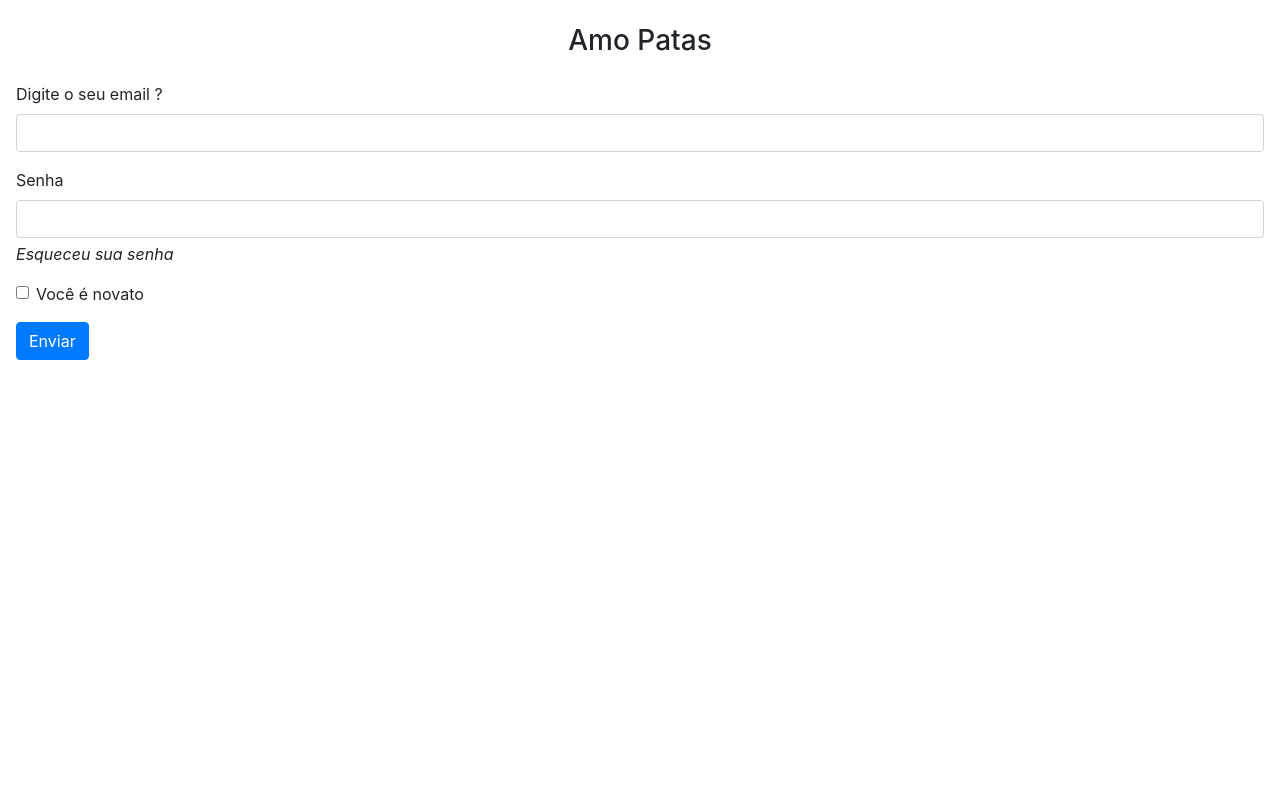
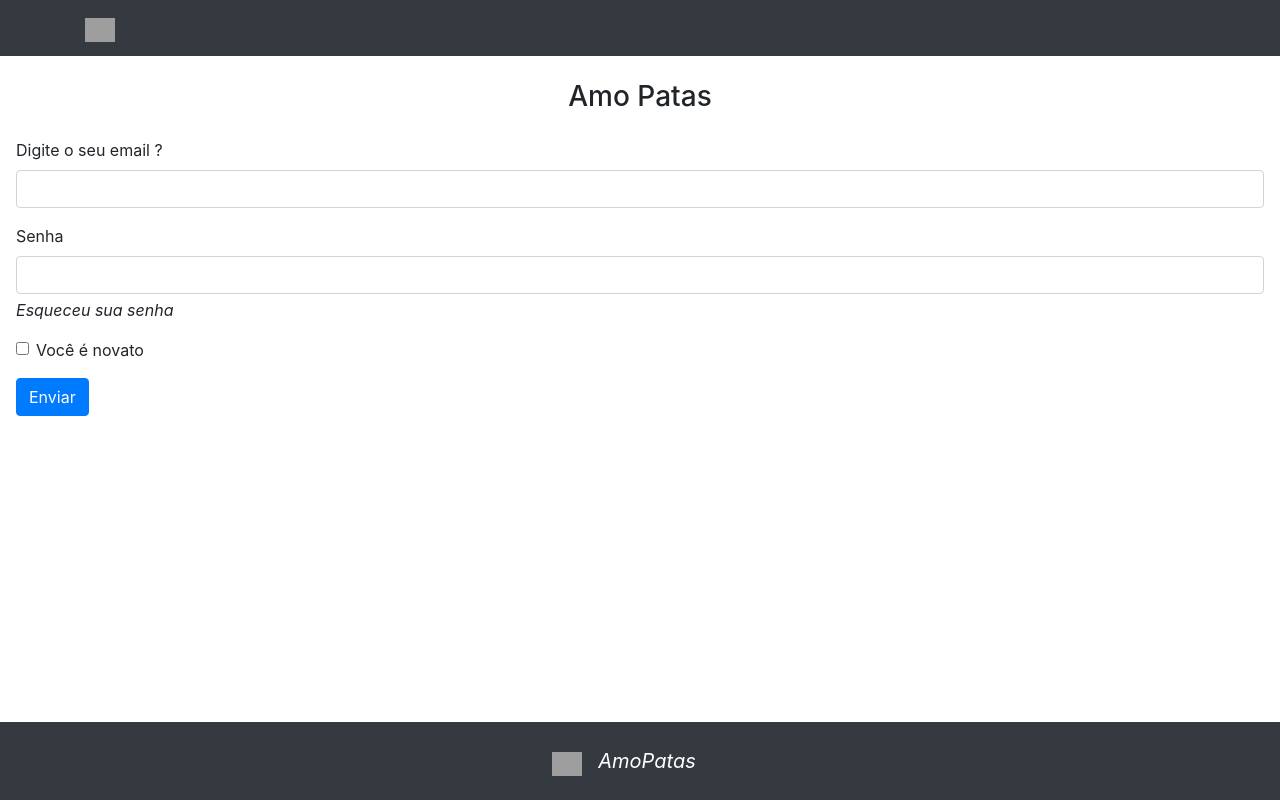
Before and after one commit to Auugust0-Carnaval/TCC-AmoPatasFrontend, an Angular app: page / in a window 1280 px wide. Built offline with nearby package versions, Linux system fonts and the light colour scheme; grey boxes are pictures that could not be loaded.

Commit message:
Import dos componentes

```diff
--- a/src/app/app.component.html
+++ b/src/app/app.component.html
@@ -1,3 +1,5 @@
+<app-header></app-header>
+
 <div><br>
   <h3 class="text-center">Amo Patas</h3>
 </div>
@@ -19,6 +21,7 @@
   <button type="submit" class="btn btn-primary">Enviar</button>
 </form>
 
+<app-footer></app-footer>
 
 
 
--- a/src/app/app.module.ts
+++ b/src/app/app.module.ts
@@ -4,10 +4,14 @@
 import { AppRoutingModule } from './app-routing.module';
 import { AppComponent } from './app.component';
 import { NgbModule } from '@ng-bootstrap/ng-bootstrap';
+import { HeaderComponent } from './components/template/header/header.component';
+import { FooterComponent } from './components/template/footer/footer.component';
 
 @NgModule({
   declarations: [
-    AppComponent
+    AppComponent,
+    HeaderComponent,
+    FooterComponent
   ],
   imports: [
     BrowserModule,
```
